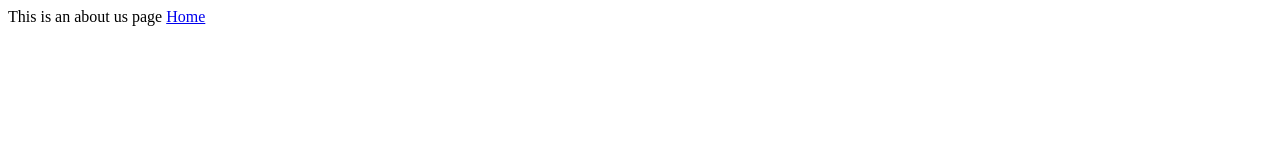
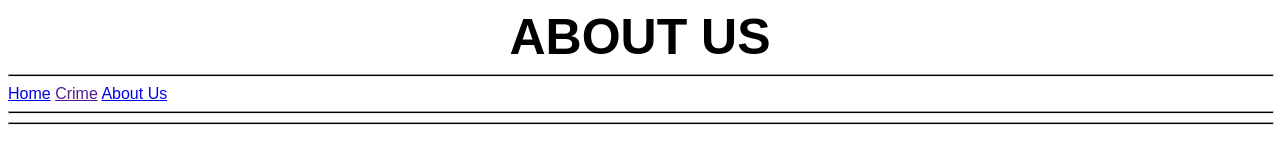
Before and after one commit to ms67-cupcake/ms67-cupcake.github.io, a plain HTML site: page about.html in a window 1280 px wide. Drawn offline with Linux system fonts and the light colour scheme.

Commit message:
Progress

```diff
--- a/about.html
+++ b/about.html
@@ -5,9 +5,42 @@
     <meta http-equiv="X-UA-Compatible" content="IE=edge">
     <meta name="viewport" content="width=device-width, initial-scale=1.0">
     <title>About Us</title>
+    <style>
+        #base-format {
+            font-family: Arial, Helvetica, sans-serif;
+        }
+        #title {
+            text-align: center;
+            font-size: 50px;
+        }
+        #line-splitter {
+            width: 100%;
+            height: 1px;
+            background-color: black;
+        }
+        #grid-view-names {
+            display: grid;
+            grid-template-columns: auto auto auto;
+            text-align: center;
+        }
+        #grid-view-menu-bar {
+            display: grid;
+            grid-template-columns: auto auto auto;
+            text-align: center;
+        }
+    </style>
 </head>
-<body>
-    This is an about us page
-    <a href="index.html">Home</a>
+<body id="base-format">
+    <div id="title">
+        <b>ABOUT US</b>
+    </div>
+    <div><hr id="line-splitter"></div>
+    <div id="grid-view">
+        <a href="index.html">Home</a>
+        <a href="">Crime</a>
+        <a href="about.html">About Us</a>
+    </div>
+    <div><hr id="line-splitter"></div>
+    <div><hr id="line-splitter"></div>
 </body>
 </html>
```
Also changed, not shown: index.html (+2 -2 lines).
